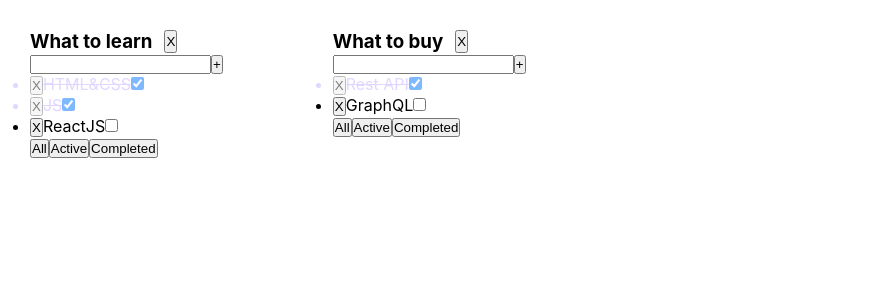
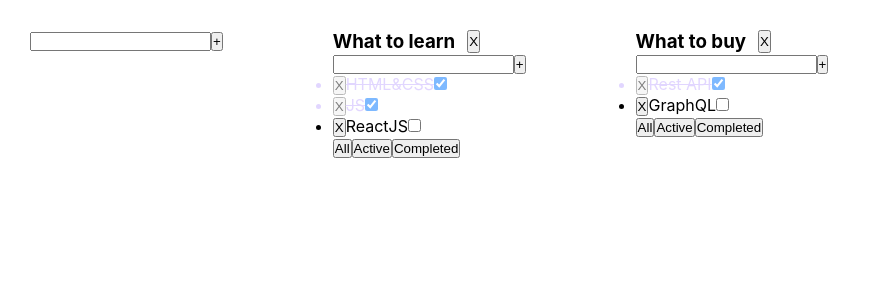
Before and after one commit to Kicka3/Todos-system, a React (Create React App) app: page / in a window 1280 px wide. Shown: the top 300 px of the page, without its empty margins (0-878 px from the left). Built offline with nearby package versions, Linux system fonts and the light colour scheme.

Commit message:
new component

```diff
--- a/src/App.tsx
+++ b/src/App.tsx
@@ -1,7 +1,8 @@
 import './App.css';
-import {TaskType, Todolist} from "./components/Todolist";
+import {TaskType, Todolist} from "./components/todolist/Todolist";
 import {useState} from "react";
 import {v1} from "uuid";
+import {AddItemForm} from "./components/addItemForm/AddItemForm";
 
 export type FilterValuesType = "all" | "active" | "completed"
 
@@ -48,8 +49,7 @@
             totolist.filter = filterValue
             setTodolists([...todolists])
         }
-
-    }
+    };
 
     const removeTask = (todolistId: string, taskID: string) => {
         setTasks(
@@ -96,8 +96,16 @@
         />
     });
 
+    const addTodolist = (titleInput: string) => {
+        let newTodolistID = todolistID1;
+        let newTodolist: TodolistType = {id: newTodolistID, title: titleInput, filter: 'all'}
+        setTodolists([newTodolist, ...todolists]);
+        setTasks({...tasks, [newTodolistID]: []})
+    };
+
     return (
         <div className={"App"}>
+            <AddItemForm addItem={addTodolist}/>
             {mapedTodolists}
         </div>
     );
--- /dev/null
+++ b/src/components/addItemForm/AddItemForm.tsx
@@ -0,0 +1,47 @@
+import React, {ChangeEvent, useState, KeyboardEvent} from 'react';
+
+
+type AddItemFormType = {
+    addItem: (titleInput: string) => void
+}
+
+export const AddItemForm: React.FC<AddItemFormType> = (props) => {
+    const {addItem} = props
+
+    const [titleInput, setTitleInput] = useState<string>('');
+    const [error, setError] = useState<string | null>(null)
+
+    const addItemHandler = () => {
+        if (titleInput.trim() !== '') {
+            addItem(titleInput.trim());
+            setTitleInput('');
+        } else {
+            setError('Title is required')
+        }
+    };
+
+    const onChangeHandler = (e: ChangeEvent<HTMLInputElement>) => {
+        let newTitle = e.currentTarget.value;
+        setTitleInput(newTitle);
+        setError('')
+    };
+
+    const pressEnterHandler = (e: KeyboardEvent<HTMLInputElement>) => {
+        if (e.key === 'Enter') {
+            addItemHandler()
+        }
+    }
+
+    return (
+        <div>
+            <input type="text"
+                   value={titleInput}
+                   onChange={onChangeHandler}
+                   onKeyPress={pressEnterHandler}
+                   className={error ? 'error' : ''}
+            />
+            <button onClick={addItemHandler}>+</button>
+            {error && <div className={'error-message'}>{error}</div>}
+        </div>
+    );
+};
--- a/src/components/Todolist.tsx
+++ b/src/components/todolist/Todolist.tsx
@@ -1,5 +1,6 @@
 import React, {ChangeEvent, useState, KeyboardEvent} from 'react';
-import {FilterValuesType} from "../App";
+import {FilterValuesType} from "../../App";
+import {AddItemForm} from "../addItemForm/AddItemForm";
 
 export type TaskType = {
     id: string
@@ -30,9 +31,6 @@
         removeTodolist,
     } = props;
 
-    const [titleInput, setTitleInput] = useState<string>('');
-    const [error, setError] = useState<string | null>(null)
-
     const mapedTodolists = tasks.map(el => {
         const removeTaskHandler = () => {
             removeTask(id, el.id);
@@ -53,45 +51,28 @@
                        onChange={changeStatusHandler}
                 />
             </li>
-        )
-    })
-
-    const addTaskHandler = () => {
-        if (titleInput.trim() !== '') {
-            addTask(id, titleInput.trim());
-            setTitleInput('');
-        } else {
-            setError('Title is required')
-        }
-    };
-
-    const onChangeHandler = (e: ChangeEvent<HTMLInputElement>) => {
-        let newTitle = e.currentTarget.value;
-        setTitleInput(newTitle);
-        setError('')
-    };
-
-    const pressEnterHandler = (e: KeyboardEvent<HTMLInputElement>) => {
-        if (e.key === 'Enter') {
-            addTaskHandler()
-        }
-    }
+        );
+    });
 
     const allFilterHandler = () => {
-        changeTaskFilter('all', id)
+        changeTaskFilter('all', id);
     };
 
     const activeFilterHandler = () => {
-        changeTaskFilter('active', id)
+        changeTaskFilter('active', id);
     };
 
     const completedFilterHandler = () => {
-        changeTaskFilter('completed', id)
-    }
+        changeTaskFilter('completed', id);
+    };
 
     const removeTodoHandler = () => {
-        removeTodolist(id)
-    }
+        removeTodolist(id);
+    };
+
+    const addTaskFromAddItemFrom = (titleInput: string) => {
+        addTask(id, titleInput);
+    };
 
     return (
         <div>
@@ -99,18 +80,7 @@
                 <h3>{title}</h3>
                 <button onClick={removeTodoHandler}>X</button>
             </div>
-            <div>
-                <input type="text"
-                       value={titleInput}
-                       onChange={onChangeHandler}
-                       onKeyPress={pressEnterHandler}
-                       className={error ? 'error' : ''}
-                />
-                <button onClick={addTaskHandler}
-                >+
-                </button>
-                {error && <div className={'error-message'}>{error}</div>}
-            </div>
+            <AddItemForm addItem={addTaskFromAddItemFrom}/>
             <ul>
                 {mapedTodolists}
             </ul>
```
